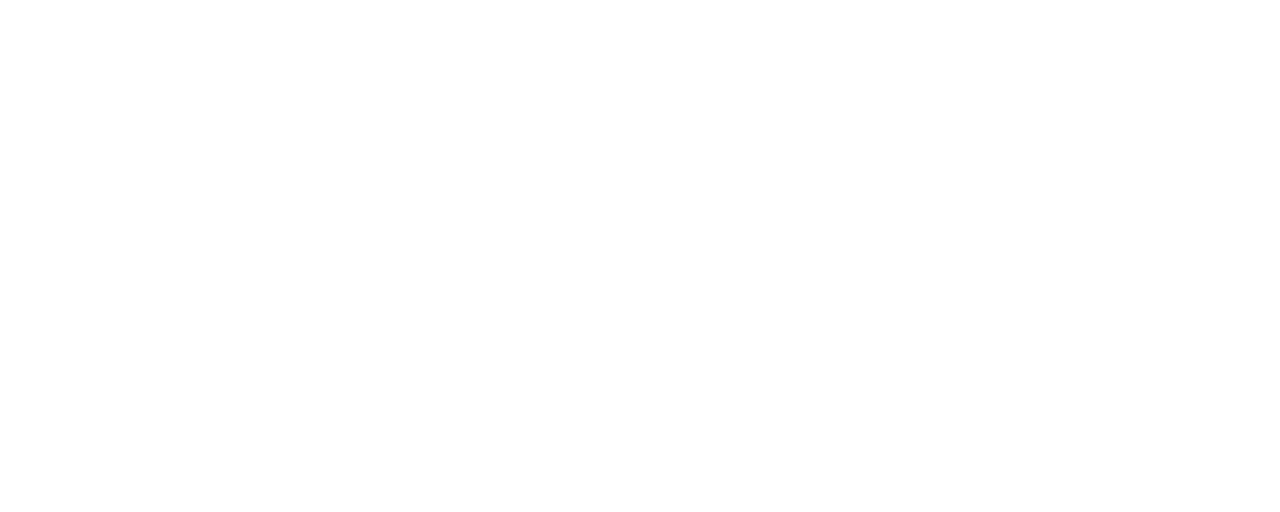
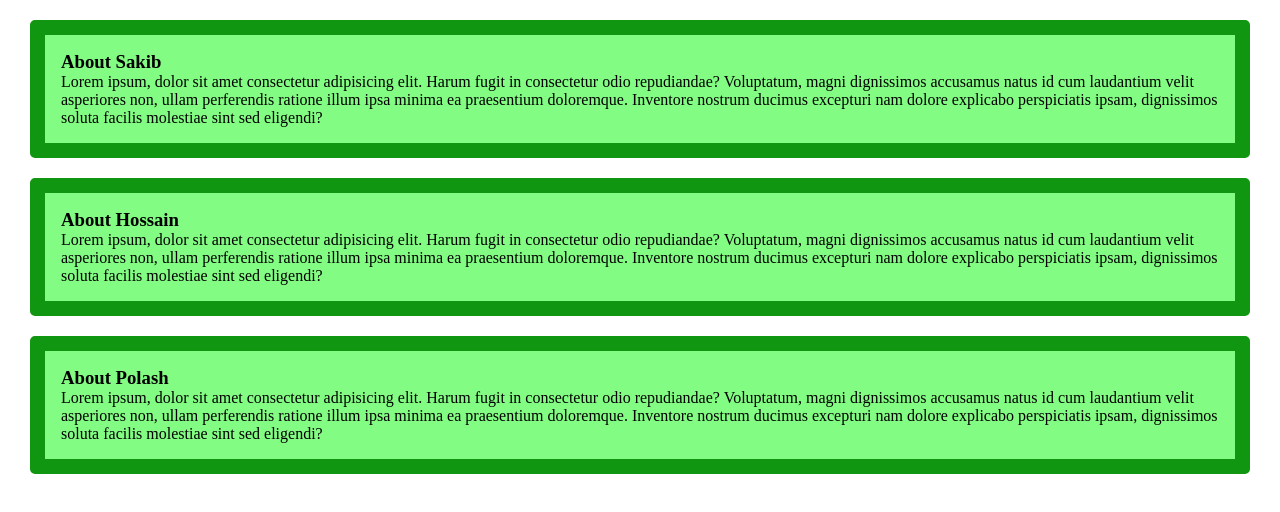
Before and after one commit to sakib17-GitHub/my-first-practice-repo, a plain HTML site: page index.html in a window 1280 px wide. Drawn offline with Linux system fonts and the light colour scheme.

Commit message:
second add

```diff
--- a/index.html
+++ b/index.html
@@ -4,8 +4,27 @@
     <meta charset="UTF-8">
     <meta name="viewport" content="width=device-width, initial-scale=1.0">
     <title>My First Practice Repo</title>
+    <link rel="stylesheet" href="styles/style.css">
 </head>
 <body>
+        <div class="main">
+            <h3> About Sakib </h3>
+            <p>Lorem ipsum, dolor sit amet consectetur adipisicing elit. Harum fugit in consectetur odio repudiandae? Voluptatum, magni dignissimos accusamus natus id cum laudantium velit asperiores non, ullam perferendis ratione illum ipsa minima ea praesentium doloremque. Inventore nostrum ducimus excepturi nam dolore explicabo perspiciatis ipsam, dignissimos soluta facilis molestiae sint sed eligendi?</p>
+        </div>
+
+
+        <div class="main">
+            <h3> About Hossain </h3>
+            <p>Lorem ipsum, dolor sit amet consectetur adipisicing elit. Harum fugit in consectetur odio repudiandae? Voluptatum, magni dignissimos accusamus natus id cum laudantium velit asperiores non, ullam perferendis ratione illum ipsa minima ea praesentium doloremque. Inventore nostrum ducimus excepturi nam dolore explicabo perspiciatis ipsam, dignissimos soluta facilis molestiae sint sed eligendi?</p>
+        </div>
+
+
+
+        <div class="main">
+            <h3> About Polash </h3>
+            <p>Lorem ipsum, dolor sit amet consectetur adipisicing elit. Harum fugit in consectetur odio repudiandae? Voluptatum, magni dignissimos accusamus natus id cum laudantium velit asperiores non, ullam perferendis ratione illum ipsa minima ea praesentium doloremque. Inventore nostrum ducimus excepturi nam dolore explicabo perspiciatis ipsam, dignissimos soluta facilis molestiae sint sed eligendi?</p>
+        </div>
+
 
 </body>
 </html>
--- /dev/null
+++ b/styles/style.css
@@ -0,0 +1,11 @@
+*{
+    margin: 0;
+}
+.main{
+    border: 15px solid rgb(17, 150, 17);
+    border-radius: 5px;
+    background-color: rgb(130, 252, 130);
+    margin: 20px 30px;
+    padding: 16px;
+
+}
```
